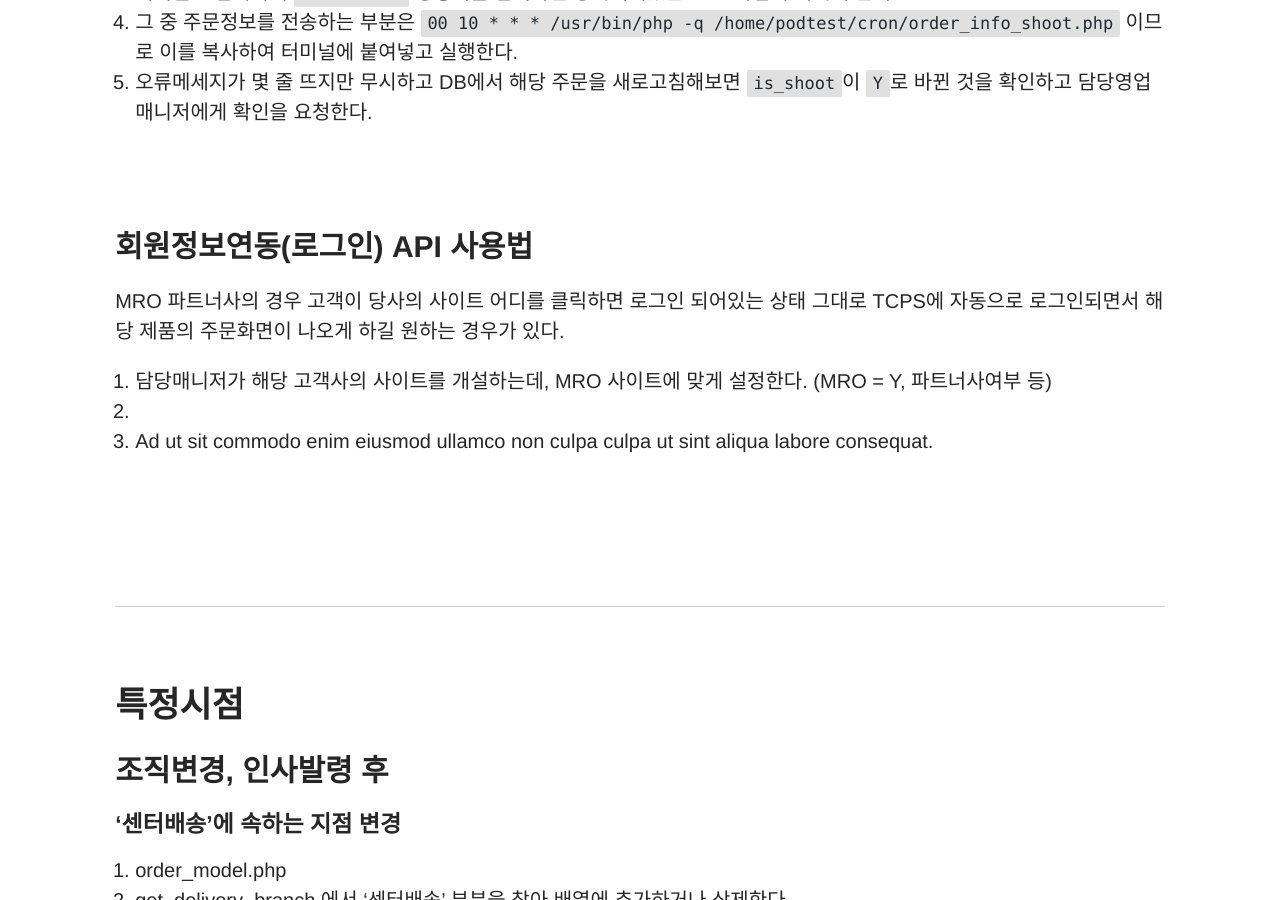
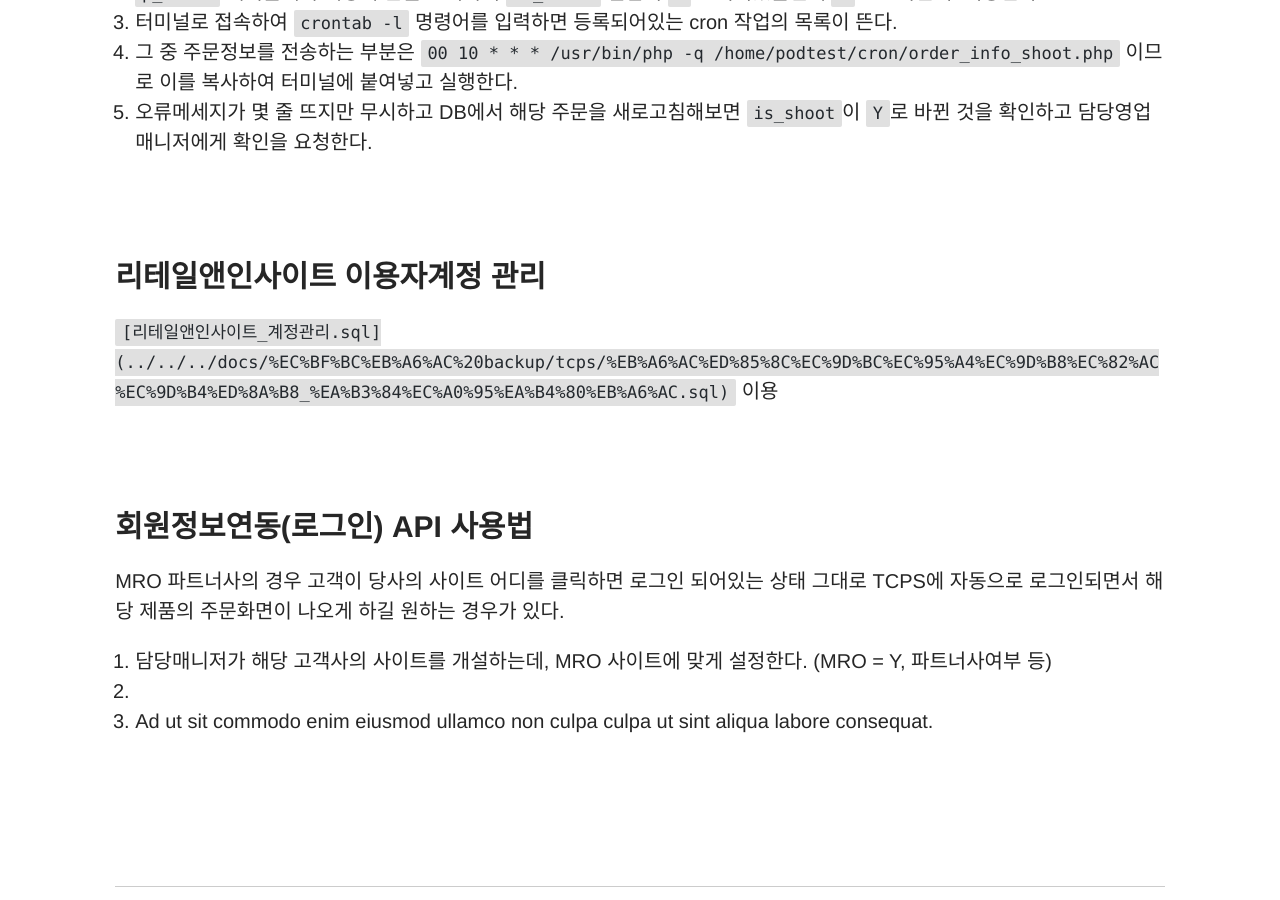
Before and after one commit to fffight88/fffight88.github.io, a Jekyll site: the page built from _jobdetail/tcps-management.md, in a window 1280 px wide and 900 px high, scrolled down 10456 px. Built offline with Jekyll 4.4.1, drawn with Linux system fonts in a browser that asks for light colours; a script that is not in the unit is left out; comment, search, counter and statistics services are not loaded.

Commit message:
포스트수정

```diff
--- a/_jobdetail/tcps-management.md
+++ b/_jobdetail/tcps-management.md
@@ -39,6 +39,7 @@
 	- [프라임에셋 우수인증설계사 적용 업무](#프라임에셋-우수인증설계사-적용-업무)
 	- [템플릿 가격 수정](#템플릿-가격-수정)
 	- [파트너사(ex: 오피스디포코리아; ODK) 주문 재전송](#파트너사ex-오피스디포코리아-odk-주문-재전송)
+	- [리테일앤인사이트 이용자계정 관리](#리테일앤인사이트-이용자계정-관리)
 	- [회원정보연동(로그인) API 사용법](#회원정보연동로그인-api-사용법)
 - [특정시점](#특정시점)
 	- [조직변경, 인사발령 후](#조직변경-인사발령-후)
@@ -345,6 +346,13 @@
 <br>
 <br>
 
+### 리테일앤인사이트 이용자계정 관리
+
+`[리테일앤인사이트_계정관리.sql](../../../docs/%EC%BF%BC%EB%A6%AC%20backup/tcps/%EB%A6%AC%ED%85%8C%EC%9D%BC%EC%95%A4%EC%9D%B8%EC%82%AC%EC%9D%B4%ED%8A%B8_%EA%B3%84%EC%A0%95%EA%B4%80%EB%A6%AC.sql)` 이용
+
+<br>
+<br>
+
 ### 회원정보연동(로그인) API 사용법
 
 MRO 파트너사의 경우 고객이 당사의 사이트 어디를 클릭하면 로그인 되어있는 상태 그대로 TCPS에 자동으로 로그인되면서 해당 제품의 주문화면이 나오게 하길 원하는 경우가 있다.
```
